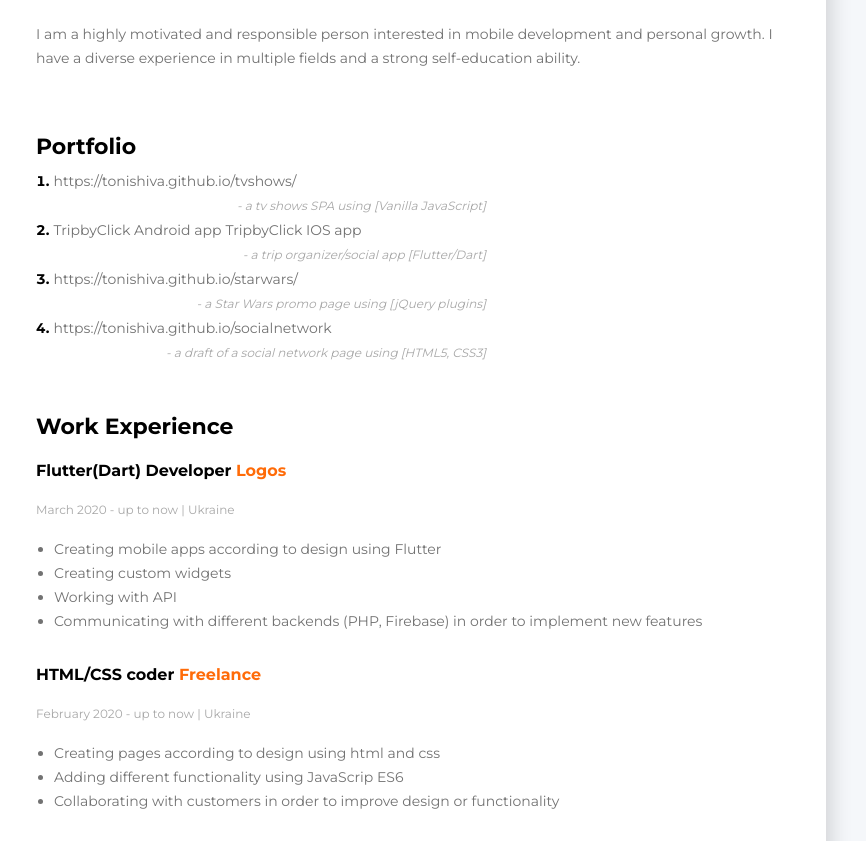
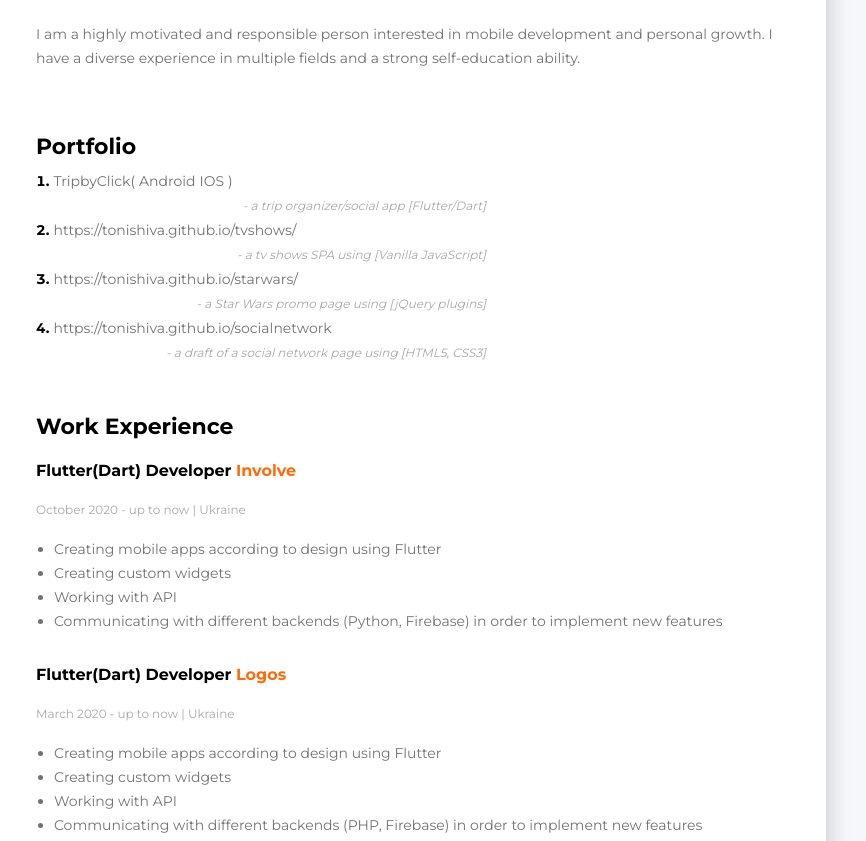
Before and after one commit to tonishiva/resume, a plain HTML site: page index.html in a window 1280 px wide. Shown: the part 219-1060 px from the top of the page, 414-1280 px from the left. Drawn offline with Linux system fonts and the light colour scheme; a script that the page names is missing.

Commit message:
Update index.html

```diff
--- a/index.html
+++ b/index.html
@@ -86,6 +86,17 @@
                 <ol>
                     </li>
                     <li class="projects-list">
+                        <span class="main-text">TripbyClick(</span>
+                        <a href="https://play.google.com/store/apps/details?id=com.traveler.tripbyclick.app&hl=uk&gl=US&showAllReviews=true" class="main-text">Android</a>
+                        <a href="https://apps.apple.com/us/app/tripbyclick/id1552382549" class="main-text">IOS</a>
+                        <span class="main-text">)</span>
+                        <ul class="portfolio-inner-list">
+                            <li>
+                                <span class="dates italic"> - a trip organizer/social app [Flutter/Dart]</span>
+                            </li>
+                        </ul>
+                    </li>
+                    <li class="projects-list">
                         <a href="https://tonishiva.github.io/tvshows/" class="main-text">https://tonishiva.github.io/tvshows/</a>
                         <ul class="portfolio-inner-list">
                             <li>
@@ -93,15 +104,7 @@
                             </li>
                         </ul>
                     </li>
-                    <li class="projects-list">
-                        <a href="https://play.google.com/store/apps/details?id=com.traveler.tripbyclick.app&hl=uk&gl=US&showAllReviews=true" class="main-text">TripbyClick Android app</a>
-                        <a href="https://apps.apple.com/us/app/tripbyclick/id1552382549" class="main-text">TripbyClick IOS app</a>
-                        <ul class="portfolio-inner-list">
-                            <li>
-                                <span class="dates italic"> - a trip organizer/social app [Flutter/Dart]</span>
-                            </li>
-                        </ul>
-                    </li>
+
                     <li class="projects-list">
                         <a href="https://tonishiva.github.io/starwars/" class="main-text link">https://tonishiva.github.io/starwars/</a>
                         <ul class="portfolio-inner-list">
@@ -125,6 +128,17 @@
                 <h3>Work Experience</h3>
                 <!-- Company 1 -->
                 <div>
+                    <h4>Flutter(Dart) Developer <span class='orange'>Involve</span></h4>
+                    <span class="dates">October 2020 - up to now | Ukraine</span>
+                    <ul class="work-duties main-text">
+                        <li>Creating mobile apps according to design using Flutter</li>
+                        <li>Creating custom widgets</li>
+                        <li>Working with API</li>
+                        <li>Communicating with different backends (Python, Firebase) in order to implement new features</li>
+                    </ul>
+                </div>
+                <!-- Company 2 -->
+                <div>
                     <h4>Flutter(Dart) Developer <span class='orange'>Logos</span></h4>
                     <span class="dates">March 2020 - up to now | Ukraine</span>
                     <ul class="work-duties main-text">
@@ -132,16 +146,6 @@
                         <li>Creating custom widgets</li>
                         <li>Working with API</li>
                         <li>Communicating with different backends (PHP, Firebase) in order to implement new features</li>
-                    </ul>
-                </div>
-                <!-- Company 2 -->
-                <div>
-                    <h4>HTML/CSS coder <span class='orange'>Freelance</span></h4>
-                    <span class="dates">February 2020 - up to now | Ukraine</span>
-                    <ul class="work-duties main-text">
-                        <li>Creating pages according to design using html and css</li>
-                        <li>Adding different functionality using JavaScrip ES6</li>
-                        <li>Collaborating with customers in order to improve design or functionality</li>
                     </ul>
                 </div>
                 <!-- Company 3 -->
```
